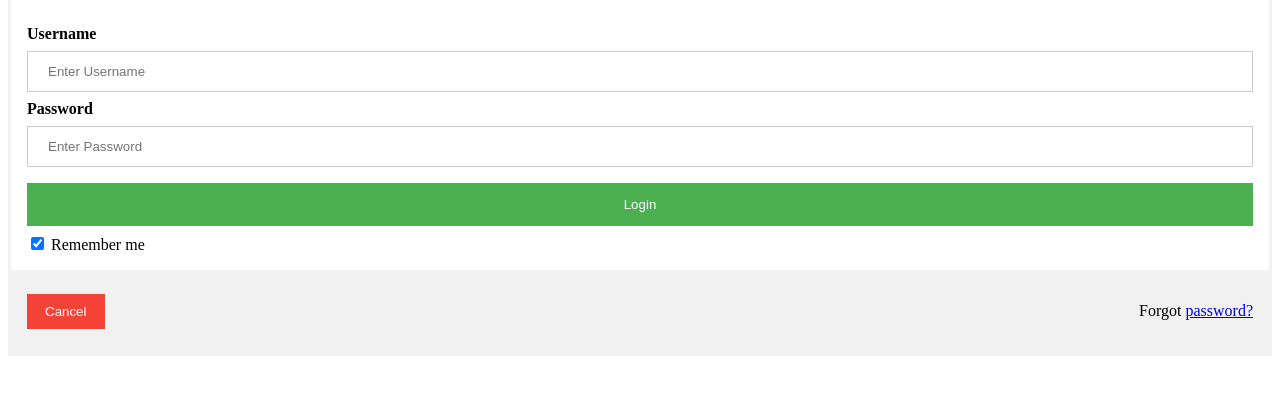
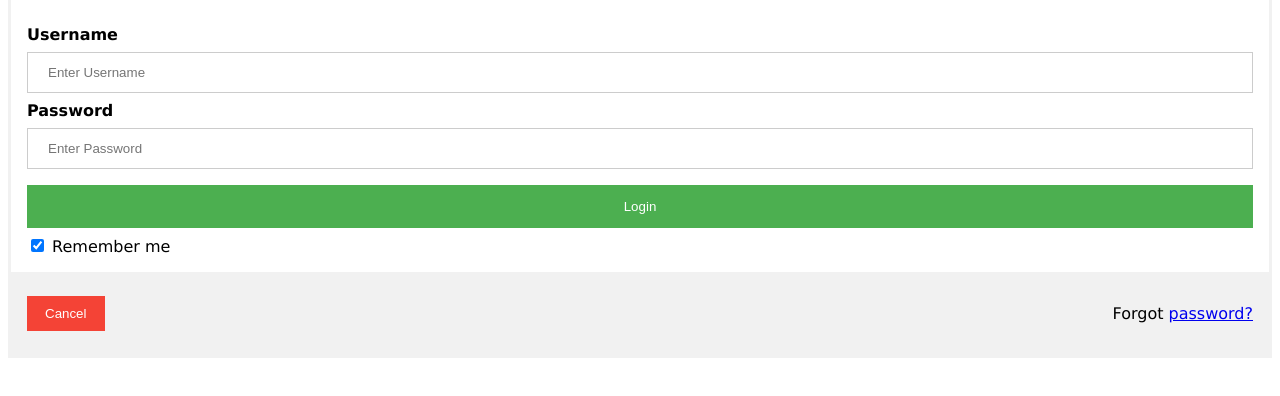
Before and after one commit to SleepyDingo/peadough.github.io, a plain HTML site: page index.html in a window 1280 px wide. Shown: the part 274-670 px from the top of the page. Drawn offline with Linux system fonts and the light colour scheme.

Commit message:
Update index.html

```diff
--- a/index.html
+++ b/index.html
@@ -2,6 +2,9 @@
     <head>
         <title>Pea Dough</title>
         <style>
+            body {
+                font-family: verdana;
+            }
             /* Bordered form */
 form {
   border: 3px solid #f1f1f1;
```
